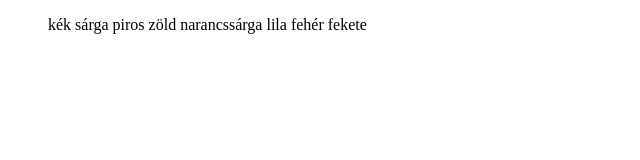
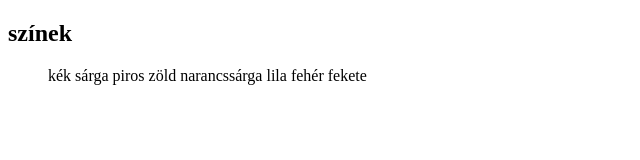
Before and after one commit to RepaszkyPeter/web2, a plain HTML site: page index.html in a window 1280 px wide. Shown: the whole page, without its empty margins (0-640 px from the left). Drawn offline with Linux system fonts and the light colour scheme.

Commit message:
módosítva

```diff
--- a/index.html
+++ b/index.html
@@ -6,6 +6,7 @@
     <title>Document</title>
 </head>
 <body>
+    <h2>színek</h2>
     <ul>
         <il>kék</il>
         <il>sárga</il>
```
